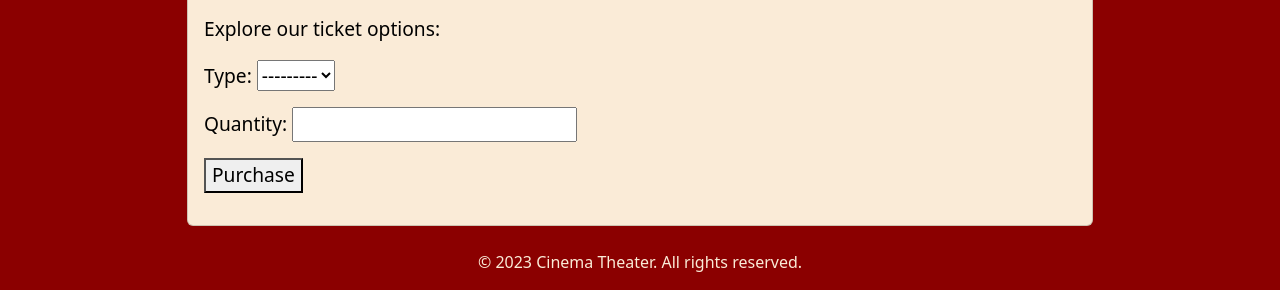
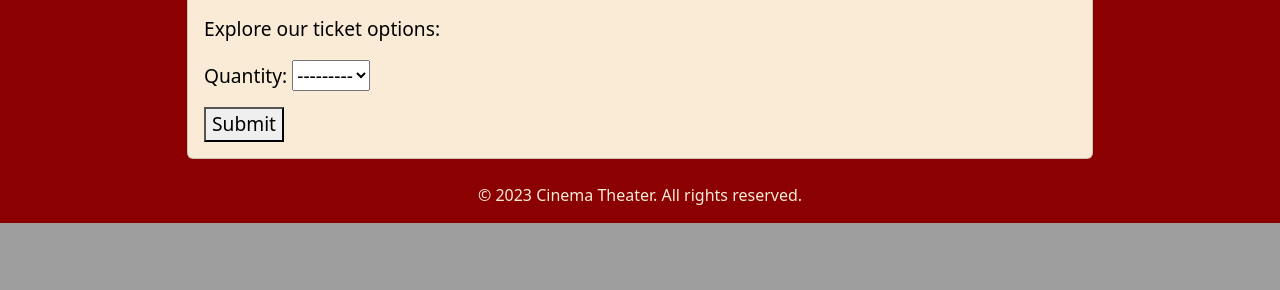
Before and after one commit to kiraashley24/miniproject4KS, a Django app: page /tickets/ in a window 1280 px wide. Shown: the part 870-1160 px from the top of the page. After the commit the page ends 1093 px from the top, so only its background shows below. Run offline with Django 4.2, Linux system fonts and the light colour scheme; data that the repository does not hold is empty.

Commit message:
ticketing form shows drop down quantity, but no type

```diff
--- a/polls/forms.py
+++ b/polls/forms.py
@@ -4,4 +4,4 @@ from .models import Ticket
 class TicketForm(forms.ModelForm):
     class Meta:
         model = Ticket
-        fields = ['type', 'quantity']
+        fields = ['quantity']
--- a/polls/models.py
+++ b/polls/models.py
@@ -33,8 +33,10 @@ class TicketType(models.Model):
         return self.type_name
 
 class Ticket(models.Model):
-    type = models.ForeignKey(TicketType, on_delete=models.CASCADE)
-    quantity = models.IntegerField()
+    QUANTITY_CHOICES = [(i, str(i)) for i in range(1, 11)]
+
+    quantity = models.IntegerField(choices=QUANTITY_CHOICES)
+    price = models.DecimalField(max_digits=5, decimal_places=2, default=0.00)  # Set your default value
 
     def __str__(self):
-        return f"{self.quantity} {self.type} ticket(s)"
+        return f"{self.quantity} Ticket(s)"
--- a/polls/templates/polls/tickets.html
+++ b/polls/templates/polls/tickets.html
@@ -1,5 +1,3 @@
-<!-- tickets.html -->
-
 {% extends 'base.html' %}
 
 {% load static %}
@@ -17,13 +15,8 @@
                             <form method="post" action="{% url 'tickets' %}">
                                 {% csrf_token %}
                                 {{ form.as_p }}
-                                <button type="submit">Purchase</button>
+                                <button type="submit">Submit</button>
                             </form>
-                            <ul>
-                                {% for ticket in ticket_data %}
-                                    <li>{{ ticket.quantity }} {{ ticket.type }} ticket(s)</li>
-                                {% endfor %}
-                            </ul>
                         </div>
                     </div>
                 </div>
--- a/polls/views.py
+++ b/polls/views.py
@@ -87,16 +87,20 @@ def menu(request):
     return render(request, 'polls/menu.html', {'menu_data': menu_data})
 
 def tickets(request):
+    # Add logic to retrieve actual ticket data from your database
+    ticket_data = [
+        {"quantity": i, "price": 12.99 * i} for i in range(1, 11)
+    ]  # Adjust the price calculation as needed
+
     if request.method == 'POST':
         form = TicketForm(request.POST)
         if form.is_valid():
-            form.save()
+            # Handle form submission, e.g., save to the database
+            pass
     else:
         form = TicketForm()
 
-    ticket_data = Ticket.objects.all()
-
-    return render(request, 'polls/tickets.html', {'form': form, 'ticket_data': ticket_data})
+    return render(request, 'polls/tickets.html', {'ticket_data': ticket_data, 'form': form})
 
 def contact(request):
     return render(request, "polls/contact.html")
```
